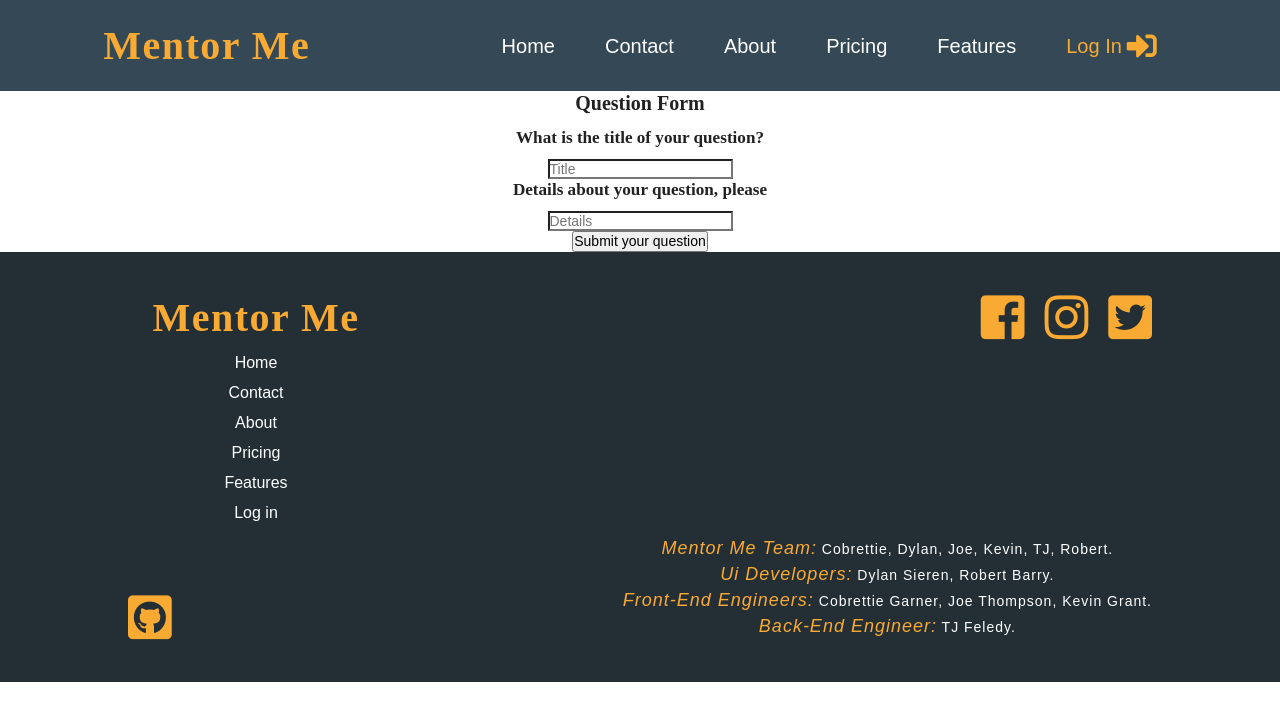
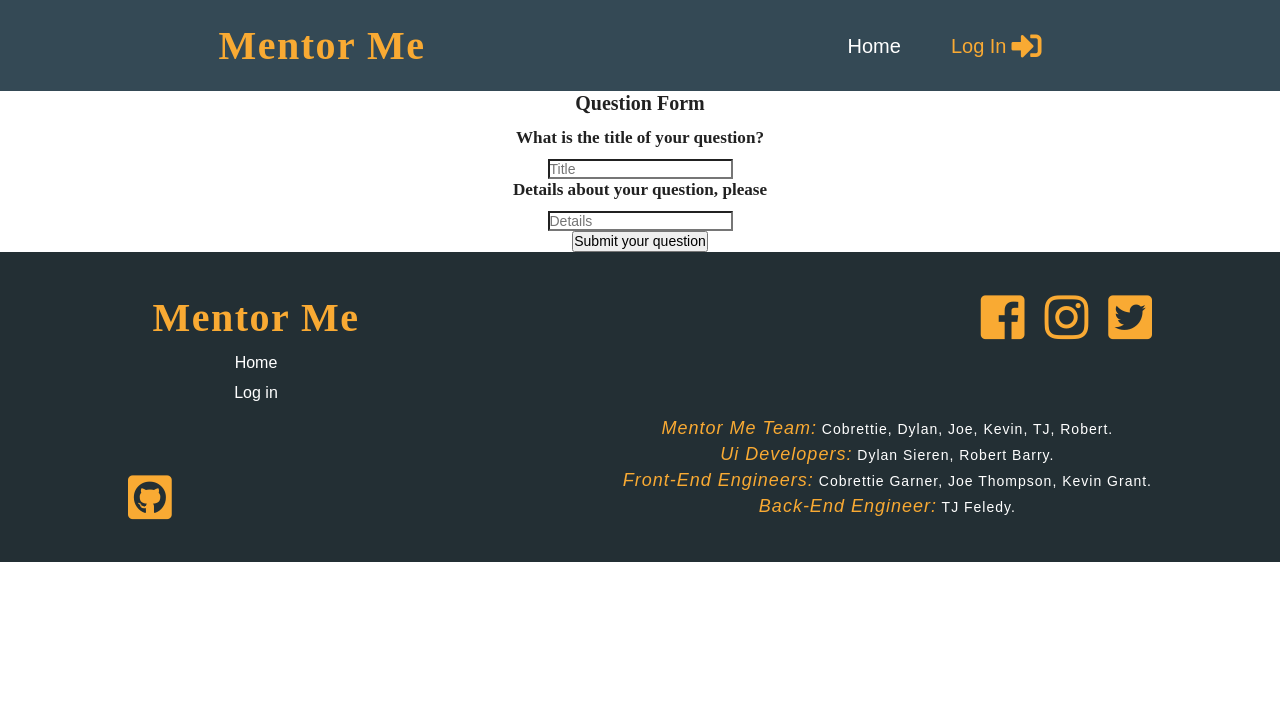
Before and after one commit to Build-Week-mentor-me/Front-end, a React (Create React App) app in the folder mentor-me/: page /questionform in a window 1280 px wide. Shown: the top 720 px of the page. Built offline with nearby package versions, Linux system fonts and the light colour scheme.

Commit message:
fix component folder issues, remove un needed items from navmenu and footer

```diff
--- a/mentor-me/src/App.js
+++ b/mentor-me/src/App.js
@@ -1,7 +1,7 @@
 import React from 'react';
-import NavMenu from './components/NavMenu/NavMenu';
-import AppRouting from './components/AppRouting';
-import Footer from './components/Footer/Footer';
+import NavMenu from './Components/NavMenu/NavMenu';
+import AppRouting from './Components/AppRouting';
+import Footer from './Components/Footer/Footer';
 import './App.css';
 
 function App() {
--- a/mentor-me/src/Components/Footer/Footer.js
+++ b/mentor-me/src/Components/Footer/Footer.js
@@ -12,18 +12,6 @@ const Footer = () => {
                         <ul className="footerUl">
                             <li className="footerLi">
                                 <Link to="/">Home</Link>
-                            </li>
-                            <li className="footerLi">
-                                <Link to="/contact">Contact</Link>
-                            </li>
-                            <li className="footerLi">
-                                <Link to="/about">About</Link>
-                            </li>
-                            <li className="footerLi">
-                                <Link to="#">Pricing</Link>
-                            </li>
-                            <li className="footerLi">
-                                <Link to="#">Features</Link>
                             </li>
                             <li className="footerLi">
                                 <Link to="/login">Log in</Link>
--- a/mentor-me/src/Components/NavMenu/NavMenu.js
+++ b/mentor-me/src/Components/NavMenu/NavMenu.js
@@ -16,18 +16,6 @@ const NavMenu = () => {
             <ul className="mainUl">
                 <li className="mainLI">
                     <NavLink to="/">Home</NavLink>
-                </li>
-                <li className="mainLI">
-                    <NavLink to="/contact">Contact</NavLink>
-                </li>
-                <li className="mainLI">
-                    <NavLink to="/about">About</NavLink>
-                </li>
-                <li className="mainLI">
-                    <NavLink to="#">Pricing</NavLink>
-                </li>
-                <li className="mainLI">
-                    <NavLink to="#">Features</NavLink>
                 </li>
                 <li className="mainLI">
                     <NavLink className="logIn" to="/login">
--- a/mentor-me/src/components/AppRouting.js
+++ b/mentor-me/src/components/AppRouting.js
@@ -1,6 +1,6 @@
 import React from 'react';
 import { Route } from 'react-router-dom';
-import FormikQuestionForm from '../components/Questions/QuestionForm';
+import FormikQuestionForm from '../Components/Questions/QuestionForm';
 
 const AppRouting = () => {
     return (
```
